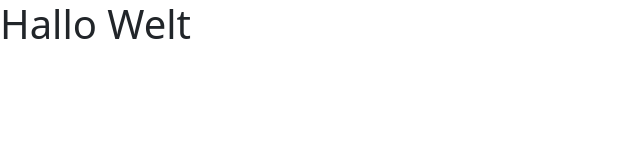
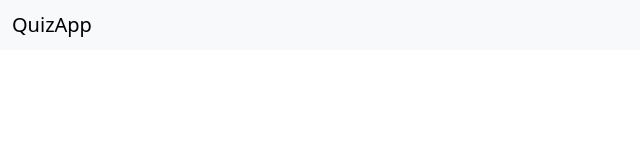
Before and after one commit to Nemesis502/quizapp, a plain HTML site: page index.html in a window 1280 px wide. Shown: the whole page, without its empty margins (0-640 px from the left). Drawn offline with nearby package versions, Linux system fonts and the light colour scheme.

Commit message:
add navbar

```diff
--- a/index.html
+++ b/index.html
@@ -3,12 +3,6 @@
   <head>
     <meta charset="UTF-8" />
     <meta name="viewport" content="width=device-width, initial-scale=1.0" />
-    <link rel="stylesheet" href="style.css" />
-    <link rel="stylesheet" href="./styles/standard.css" />
-    <link
-      rel="stylesheet"
-
-    />
     <!-- Bootstrap file -->
     <link
       href="https://cdn.jsdelivr.net/npm/bootstrap@5.3.3/dist/css/bootstrap.min.css"
@@ -21,11 +15,17 @@
       integrity="sha384-YvpcrYf0tY3lHB60NNkmXc5s9fDVZLESaAA55NDzOxhy9GkcIdslK1eN7N6jIeHz"
       crossorigin="anonymous"
     ></script>
+    <!-- Bootstrap file end -->
     <script src="script.js"></script>
-    <title>Quiz App</title>
+    <link rel="stylesheet" href="style.css" />
+    <link rel="stylesheet" href="./styles/standard.css" />
+    <title>QuizApp</title>
   </head>
   <body>
-    <h1>Hallo Welt</h1>
-
+    <nav class="navbar bg-body-tertiary">
+        <div class="container-fluid">
+          <span class="navbar-brand mb-0 h1">QuizApp</span>
+        </div>
+      </nav>
   </body>
 </html>
```
